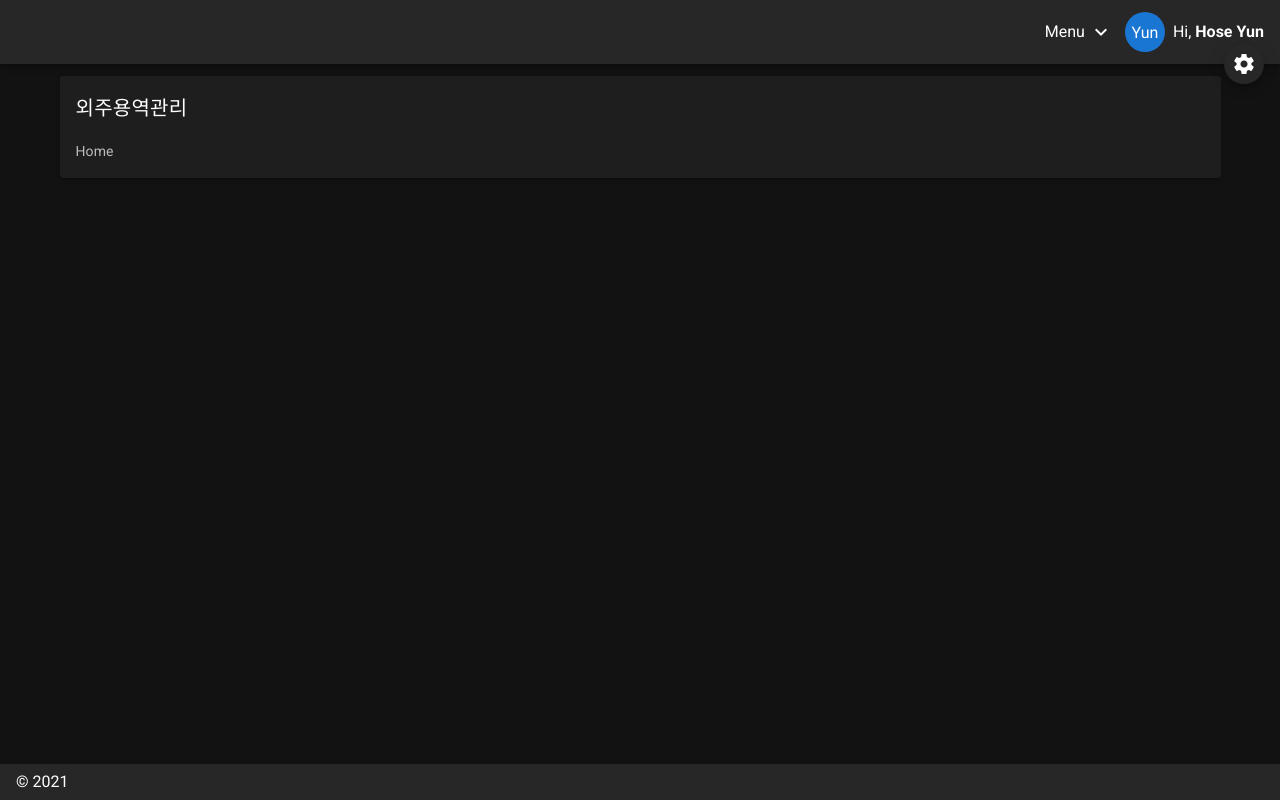
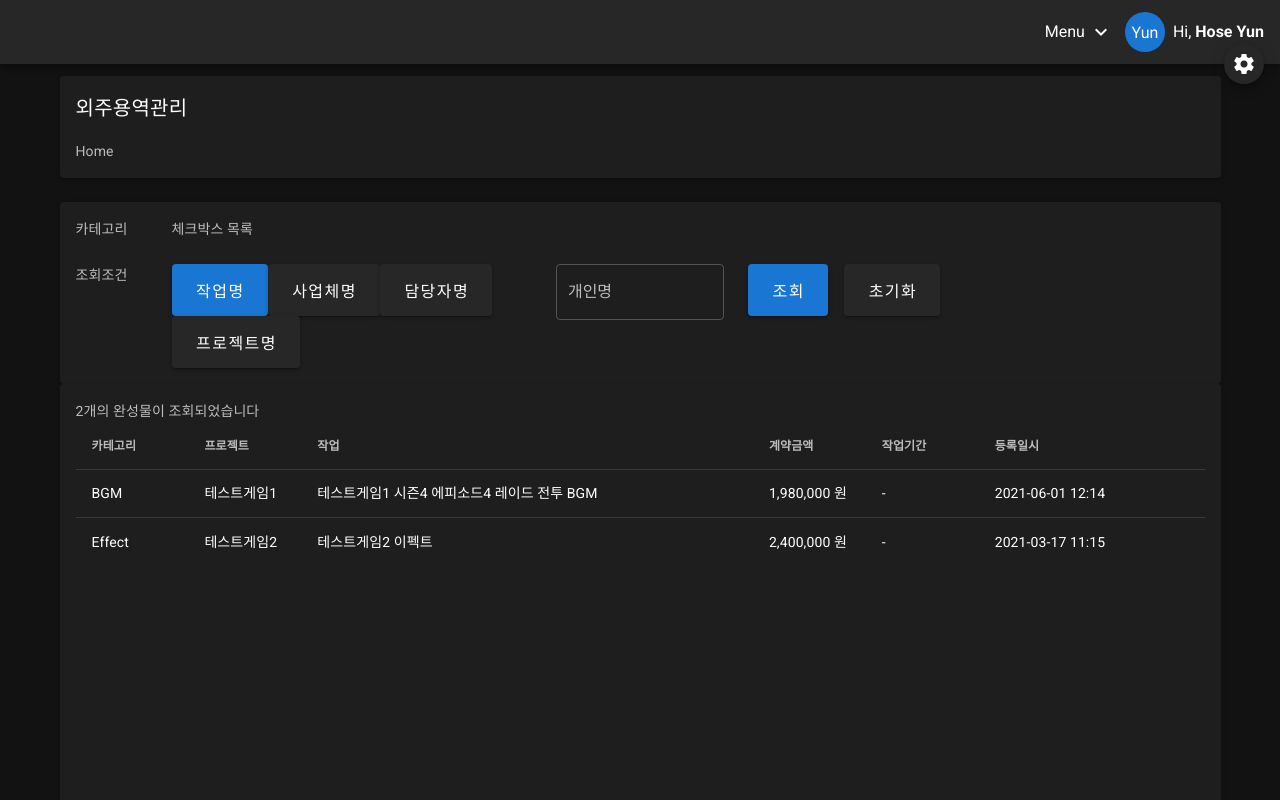
Before and after one commit to Hotsse/COWORK_WEB, a Nuxt app: page /product/list in a window 1280 px wide. Shown: the top 800 px of the page. Built offline with nearby package versions, Linux system fonts and the light colour scheme.

Commit message:
완성물 리스트 조회 마크업 개발

```diff
--- a/layouts/default.vue
+++ b/layouts/default.vue
@@ -22,7 +22,7 @@
       <v-divider />
       <v-list>
         <v-list-item
-          to="/asdf"
+          to="/contract/guide"
         >
           <v-list-item-icon>
             <v-icon>mdi-file-outline</v-icon>
@@ -55,7 +55,7 @@
             <v-list-item-title>완성물</v-list-item-title>
           </template>
           <v-list-item
-            to="/calendar"
+            to="/product/list"
           >
             <v-list-item-title>조회</v-list-item-title>
           </v-list-item>
--- /dev/null
+++ b/pages/product/list.vue
@@ -0,0 +1,152 @@
+<template>
+  <div>
+    <v-card>
+      <v-card-text>
+        <v-row>
+          <v-col cols="1">
+            카테고리
+          </v-col>
+          <v-col cols="5">
+            체크박스 목록
+          </v-col>
+        </v-row>
+        <v-row>
+          <v-col cols="1">
+            조회조건
+          </v-col>
+          <v-col cols="4">
+            <v-btn x-large color="primary">
+              작업명
+            </v-btn>
+            <v-btn x-large>
+              사업체명
+            </v-btn>
+            <v-btn x-large>
+              담당자명
+            </v-btn>
+            <v-btn x-large>
+              프로젝트명
+            </v-btn>
+          </v-col>
+          <v-col cols="2">
+            <v-text-field
+              v-model="name"
+              label="개인명"
+              outlined
+            />
+          </v-col>
+          <v-col
+            cols="1"
+          >
+            <v-btn block x-large color="primary">
+              조회
+            </v-btn>
+          </v-col>
+          <v-col
+            cols="1"
+          >
+            <v-btn block x-large>
+              초기화
+            </v-btn>
+          </v-col>
+        </v-row>
+      </v-card-text>
+    </v-card>
+    <v-card>
+      <v-card-text>
+        <div>
+          <span>
+            <span>{{ products.length }}</span>개의 완성물이 조회되었습니다
+          </span>
+        </div>
+        <div>
+          <div
+            v-if="products == null || products.length <= 0"
+            class="text-center"
+            style="height:500px;line-height:500px;"
+          >
+            <span style="vertical-align: middle;">완성물이 존재하지 않습니다</span>
+          </div>
+          <v-simple-table
+            v-else
+            fixed-header
+            height="500px"
+          >
+            <template #default>
+              <colgroup>
+                <col width="10%">
+                <col width="10%">
+                <col width="40%">
+                <col width="10%">
+                <col width="10%">
+                <col width="20%">
+              </colgroup>
+              <thead>
+                <tr>
+                  <th>
+                    카테고리
+                  </th>
+                  <th>
+                    프로젝트
+                  </th>
+                  <th>
+                    작업
+                  </th>
+                  <th>
+                    계약금액
+                  </th>
+                  <th>
+                    작업기간
+                  </th>
+                  <th>
+                    등록일시
+                  </th>
+                </tr>
+              </thead>
+              <tbody>
+                <tr
+                  v-for="(product, i) in products"
+                  :key="i"
+                >
+                  <td>
+                    {{ product.category }}
+                  </td>
+                  <td>
+                    {{ product.projectNm }}
+                  </td>
+                  <td>
+                    {{ product.workNm }}
+                  </td>
+                  <td>
+                    {{ product.contPay }}
+                  </td>
+                  <td>
+                    -
+                  </td>
+                  <td>
+                    {{ product.regDtt }}
+                  </td>
+                </tr>
+              </tbody>
+            </template>
+          </v-simple-table>
+        </div>
+      </v-card-text>
+    </v-card>
+  </div>
+</template>
+
+<script>
+export default {
+  components: {
+  },
+  data: () => ({
+    products: [
+      { category: 'BGM', projectNm: '테스트게임1', workNm: '테스트게임1 시즌4 에피소드4 레이드 전투 BGM', contPay: '1,980,000 원', regDtt: '2021-06-01 12:14' },
+      { category: 'Effect', projectNm: '테스트게임2', workNm: '테스트게임2 이펙트', contPay: '2,400,000 원', regDtt: '2021-03-17 11:15' }
+    ]
+  }),
+  methods: {
+  }
+}
+</script>
```
